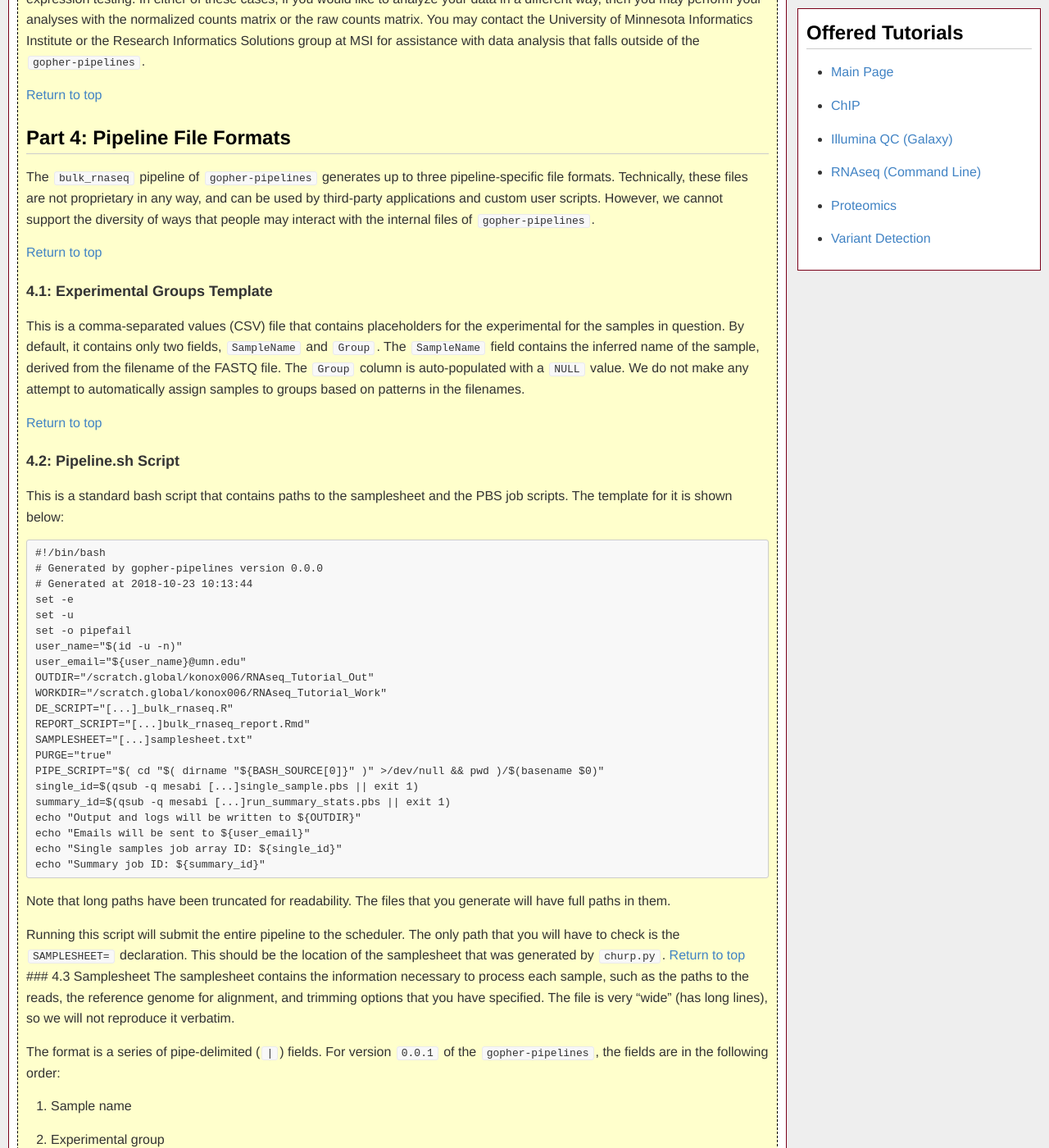
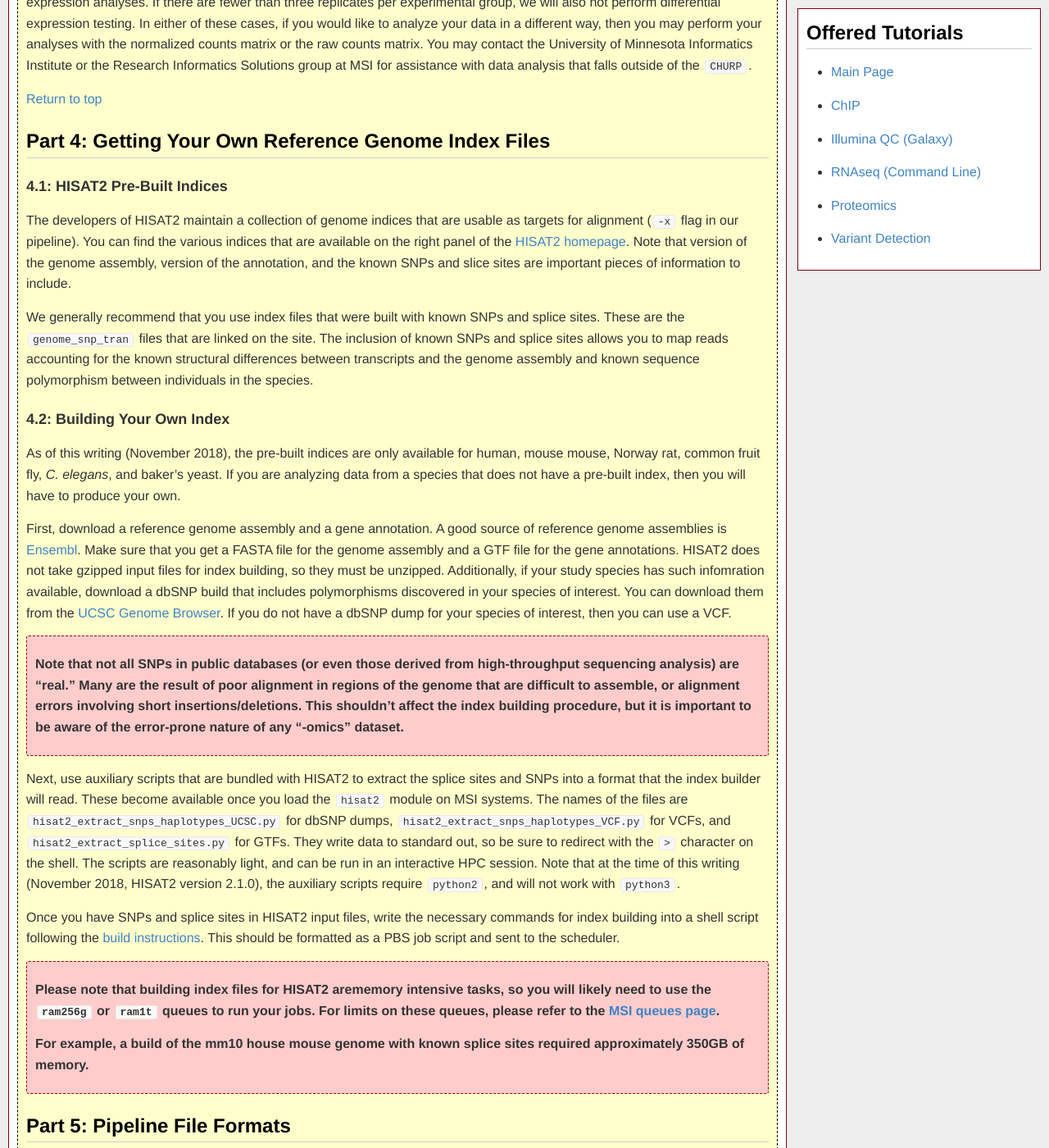
Before and after one commit to msi-ris/Tutorials, a Jekyll site: the page built from rnaseq_cmd.md, in a window 1280 px wide and 1400 px high, scrolled down 29780 px. Shown: the whole window at 82% size. Built offline with Jekyll 4.4.1, drawn with Linux system fonts in a browser that asks for light colours; some of the changed text lies outside the part shown.

Commit message:
Update RNAseq tutorial

````diff
--- a/rnaseq_cmd.md
+++ b/rnaseq_cmd.md
@@ -3,7 +3,7 @@ layout: default
 title: RNASeq Analysis With the Command Line
 permalink: /rnaseq_cmd/
 exclude: false
-updated: 2018-10-23
+updated: 2018-11-05
 delivered: NA
 ---
 
@@ -39,23 +39,26 @@ delivered: NA
     - [Mapping Reads](#3.3)
     - [Counting Reads in Genes](#3.4)
     - [Filtering and Differential Expression Testing](#3.5)
-- [Pipeline File Formats](#4)
-    - [Experimental Groups Template](#4.1)
-    - [Pipeline.sh Script](#4.2)
-    - [Samplesheet](#4.3)
-- [More Complex Analyses](#5)
-    - [`group_template` Columns](#5.1)
-    - [Links to Analysis Guides](#5.2)
-- [Recommendations](#6)
-    - [General Considerations for Experimental Design](#6.1)
-    - [How Much Sequence Data to Collect](#6.2)
-        - [UMGC Pricing](#6.2.1)
-        - [Exepected Turnaround Time](#6.2.2)
-    - [Analytical Workflow Considerations](#6.3)
-- [Other RNASeq Applications](#7)
-    - [Coexpression](#7.1)
-    - [Transcriptome Assembly](#7.2)
-    - [Variant Discovery](#7.3)
+- [Getting Your Own Reference Genome Index Files](#4)
+    - [HISAT2 Pre-Built Indices](#4.1)
+    - [Building Your Own Index](#4.2)
+- [Pipeline File Formats](#5)
+    - [Experimental Groups Template](#5.1)
+    - [Pipeline.sh Script](#5.2)
+    - [Samplesheet](#5.3)
+- [More Complex Analyses](#6)
+    - [`group_template` Columns](#6.1)
+    - [Links to Analysis Guides](#6.2)
+- [Recommendations](#7)
+    - [General Considerations for Experimental Design](#7.1)
+    - [How Much Sequence Data to Collect](#7.2)
+        - [UMGC Pricing](#7.2.1)
+        - [Exepected Turnaround Time](#7.2.2)
+    - [Analytical Workflow Considerations](#7.3)
+- [Other RNASeq Applications](#8)
+    - [Coexpression](#8.1)
+    - [Transcriptome Assembly](#8.2)
+    - [Variant Discovery](#8.3)
 
 [Return to top](#top)
 ## <a name="0"></a>Part 0: Introduction
@@ -431,7 +430,7 @@ ERROR
 
 
 You did not specify sufficient options to run the bulk_rnaseq subcommand of
-gopher-pipelines. You must specify a FASTQ directory (-f). Additionally, you
+CHURP. You must specify a FASTQ directory (-f). Additionally, you
 must either specify a path to a HISAT2 index (-x) and GTF (-g), or an organism
 name (-r). If you are building a group template file, you need only specify a
 FASTQ directory. Please fix your command line and re-run.
@@ -1053,18 +1052,88 @@ In either of these cases, if you would like to analyze your data in a different
 way, then you may perform your analyses with the normalized counts matrix or the
 raw counts matrix. You may contact the University of Minnesota Informatics
 Institute or the Research Informatics Solutions group at MSI for assistance
-with data analysis that falls outside of the `gopher-pipelines`.
+with data analysis that falls outside of the `CHURP`.
 
 [Return to top](#top)
-## <a name="4"></a> Part 4: Pipeline File Formats
-The `bulk_rnaseq` pipeline of `gopher-pipelines` generates up to three
+## <a name="4"></a> Part 4: Getting Your Own Reference Genome Index Files
+### <a name="4.1"></a> 4.1: HISAT2 Pre-Built Indices
+The developers of HISAT2 maintain a collection of genome indices that are usable
+as targets for alignment (`-x` flag in our pipeline). You can find the various
+indices that are available on the right panel of the [HISAT2 homepage](https://ccb.jhu.edu/software/hisat2/index.shtml).
+Note that version of the genome assembly, version of the annotation, and the
+known SNPs and slice sites are important pieces of information to include.
+
+We generally recommend that you use index files that were built with known
+SNPs and splice sites. These are the `genome_snp_tran` files that are linked on
+the site. The inclusion of known SNPs and splice sites allows you to map reads
+accounting for the known structural differences between transcripts and the
+genome assembly and known sequence polymorphism between individuals in the
+species.
+
+### <a name="4.2"></a> 4.2: Building Your Own Index
+As of this writing (November 2018), the pre-built indices are only available
+for human, mouse mouse, Norway rat, common fruit fly, *C. elegans*, and baker's
+yeast. If you are analyzing data from a species that does not have a pre-built
+index, then you will have to produce your own.
+
+
+First, download a reference genome assembly and a gene annotation. A good source
+of reference genome assemblies is [Ensembl](https://ensemb.org). Make sure that
+you get a FASTA file for the genome assembly and a GTF file for the gene
+annotations. HISAT2 does not take gzipped input files for index building, so
+they must be unzipped. Additionally, if your study species has such infomration
+available, download a dbSNP build that includes polymorphisms discovered in your
+species of interest. You can download them from the [UCSC Genome Browser](http://hgdownload.cse.ucsc.edu/downloads.html).
+If you do not have a dbSNP dump for your species of interest, then you can use
+a VCF.
+
+<div class="warn" markdown="1">
+
+Note that not all SNPs in public databases (or even those derived from
+high-throughput sequencing analysis) are "real." Many are the result of poor
+alignment in regions of the genome that are difficult to assemble, or
+alignment errors involving short insertions/deletions. This shouldn't affect
+the index building procedure, but it is important to be aware of the error-prone
+nature of any "-omics" dataset.
+
+</div>
+
+Next, use auxiliary scripts that are bundled with HISAT2 to extract the splice
+sites and SNPs into a format that the index builder will read. These become
+available once you load the `hisat2` module on MSI systems. The names of the
+files are `hisat2_extract_snps_haplotypes_UCSC.py` for dbSNP dumps,
+`hisat2_extract_snps_haplotypes_VCF.py` for VCFs, and
+`hisat2_extract_splice_sites.py` for GTFs. They write data to standard out,
+so be sure to redirect with the `>` character on the shell. The scripts are
+reasonably light, and can be run in an interactive HPC session. Note that at the
+time of this writing (November 2018, HISAT2 version 2.1.0), the auxiliary
+scripts require `python2`, and will not work with `python3`.
+
+Once you have SNPs and splice sites in HISAT2 input files, write the necessary
+commands for index building into a shell script following the
+[build instructions](https://ccb.jhu.edu/software/hisat2/manual.shtml#the-hisat2-build-indexer).
+This should be formatted as a PBS job script and sent to the scheduler.
+
+<div class="warn" markdown="1">
+
+Please note that building index files for HISAT2 arememory intensive tasks, so
+you will likely need to use the `ram256g` or `ram1t` queues to run your jobs.
+For limits on these queues, please refer to the [MSI queues page](https://www.msi.umn.edu/queues).
+
+For example, a build of the mm10 house mouse genome with known splice sites
+required approximately 350GB of memory.
+
+</div>
+
+## <a name="5"></a> Part 5: Pipeline File Formats
+The `bulk_rnaseq` pipeline of `CHURP` generates up to three
 pipeline-specific file formats. Technically, these files are not proprietary
 in any way, and can be used by third-party applications and custom user scripts.
 However, we cannot support the diversity of ways that people may interact with
-the internal files of `gopher-pipelines`.
+the internal files of `CHURP`.
 
 [Return to top](#top)
-### <a name="4.1"></a> 4.1: Experimental Groups Template
+### <a name="5.1"></a> 5.1: Experimental Groups Template
 This is a comma-separated values (CSV) file that contains placeholders for the
 experimental for the samples in question. By default, it contains only two
 fields, `SampleName` and `Group`. The `SampleName` field contains the inferred
@@ -1073,13 +1142,13 @@ column is auto-populated with a `NULL` value. We do not make any attempt to
 automatically assign samples to groups based on patterns in the filenames.
 
 [Return to top](#top)
-### <a name="4.2"></a> 4.2: Pipeline.sh Script
+### <a name="5.2"></a> 5.2: Pipeline.sh Script
 This is a standard bash script that contains paths to the samplesheet and the
 PBS job scripts. The template for it is shown below:
 
 ```
 #!/bin/bash
-# Generated by gopher-pipelines version 0.0.0
+# Generated by CHURP version 0.0.0
 # Generated at 2018-10-23 10:13:44
 set -e
 set -u
@@ -1106,16 +1175,17 @@ generate will have full paths in them.
 Running this script will submit the entire pipeline to the scheduler. The only
 path that you will have to check is the `SAMPLESHEET=` declaration. This should
 be the location of the samplesheet that was generated by `churp.py`.
-[Return to
-top](#top) ### <a nam
-="4.3"></a> 4.3 Samplesheet
+
+[Return totop](#top)
+
+### <a name="5.3"></a> 5.3 Samplesheet
 The samplesheet contains the information necessary to process each sample, such
 as the paths to the reads, the reference genome for alignment, and trimming
 options that you have specified. The file is very "wide" (has long lines), so
 we will not reproduce it verbatim.
 
 The format is a series of pipe-delimited (`|`) fields. For version `0.0.1` of
-the `gopher-pipelines`, the fields are in the following order:
+the `CHURP`, the fields are in the following order:
 
 1. Sample name
 2. Experimental group
@@ -1142,9 +1212,9 @@ sample data block and the final line in the file, so they must remain intact
 for the scripts to work.
 
 [Return to top](#top)
-## <a name="5"></a> Part 5: More Complex Analyses
+## <a name="6"></a> Part 6: More Complex Analyses
 This section will cover how to prepare for more complicated analyses than we
-support in `gopher-pipelines`. Examples of these types of analyses are
+support in `CHURP`. Examples of these types of analyses are
 experiments with nested designes, multi-factorial comparisons, or time series
 analyses. The example data set used in this tutorial is actually part of a
 more complex design that we simplified for the purposes of the tutorial.
````
Also changed, not shown: other parts of rnaseq_cmd.md (+13 -17 lines).
